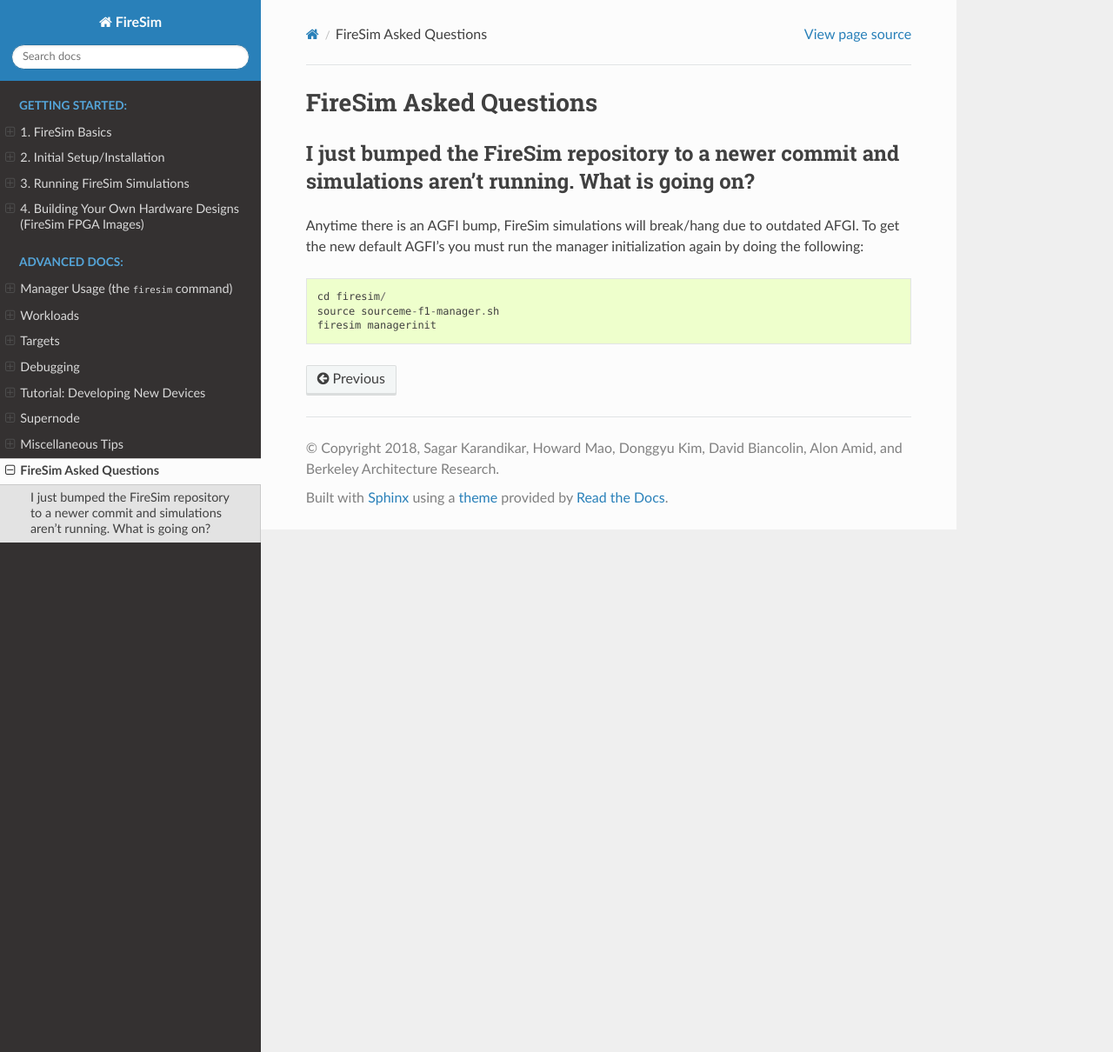
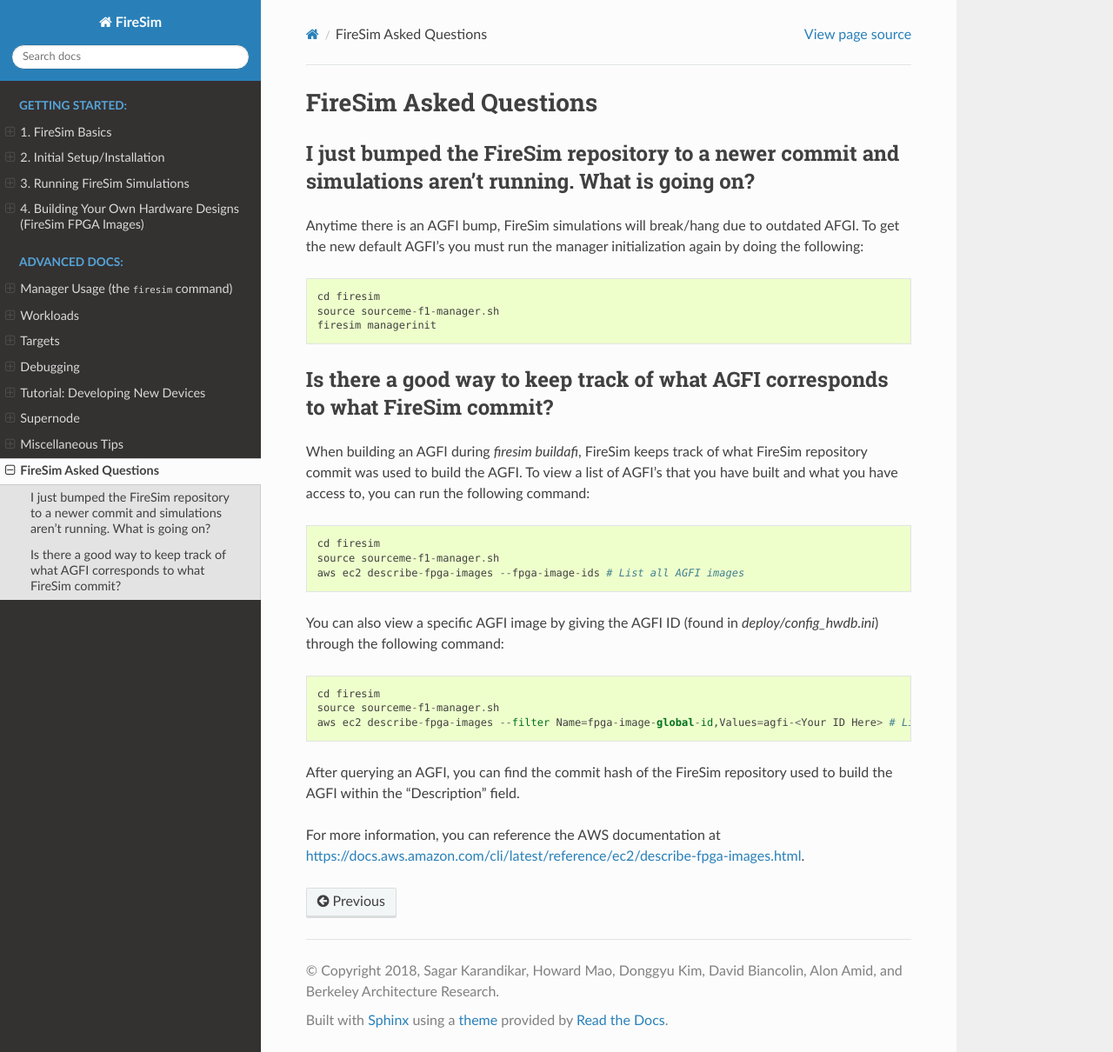
Before and after one commit to firesim/firesim, a Sphinx documentation site: the page built from docs/Advanced-Usage/FAQs.rst, in a window 1280 px wide and 1210 px high. Shown: the whole window at 87% size. Built offline with Sphinx 7.4.7 and the Read the Docs theme 2.0.0, drawn with Linux system fonts in a browser that asks for light colours.

Commit message:
Updated FAQ to mention AFGI information

```diff
--- a/docs/Advanced-Usage/FAQs.rst
+++ b/docs/Advanced-Usage/FAQs.rst
@@ -4,10 +4,36 @@
 I just bumped the FireSim repository to a newer commit and simulations aren't running. What is going on?
 --------------------------------------------------------------------------------------------------------
 
-Anytime there is an AGFI bump, FireSim simulations will break/hang due to outdated AFGI. To get the new default AGFI's you must run the manager initialization again by doing the following:
+Anytime there is an AGFI bump, FireSim simulations will break/hang due to outdated AFGI.
+To get the new default AGFI's you must run the manager initialization again by doing the following:
 
 ::
 
-    cd firesim/
+    cd firesim
     source sourceme-f1-manager.sh
     firesim managerinit
+
+Is there a good way to keep track of what AGFI corresponds to what FireSim commit?
+----------------------------------------------------------------------------------
+
+When building an AGFI during `firesim buildafi`, FireSim keeps track of what FireSim repository commit was used to build the AGFI.
+To view a list of AGFI's that you have built and what you have access to, you can run the following command:
+
+::
+
+    cd firesim
+    source sourceme-f1-manager.sh
+    aws ec2 describe-fpga-images --fpga-image-ids # List all AGFI images
+
+You can also view a specific AGFI image by giving the AGFI ID (found in `deploy/config_hwdb.ini`) through the following command:
+
+::
+
+    cd firesim
+    source sourceme-f1-manager.sh
+    aws ec2 describe-fpga-images --filter Name=fpga-image-global-id,Values=agfi-<Your ID Here> # List particular AGFI image
+
+After querying an AGFI, you can find the commit hash of the FireSim repository used to build the AGFI within the "Description"
+field.
+
+For more information, you can reference the AWS documentation at https://docs.aws.amazon.com/cli/latest/reference/ec2/describe-fpga-images.html.
```
